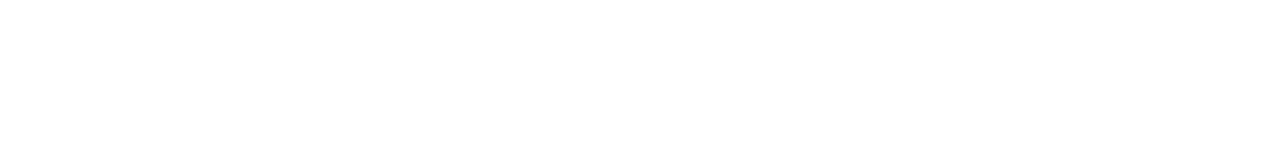
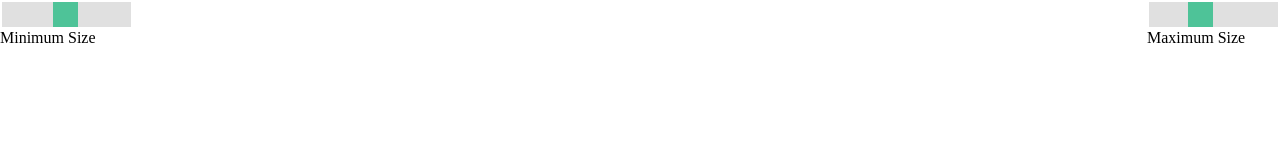
Before and after one commit to edwalters99/JS30WesBos, a plain HTML site: page 08 - Fun with HTML5 Canvas/index.html in a window 1280 px wide. Drawn offline with Linux system fonts and the light colour scheme.

Commit message:
slider functionality added for min and max size

```diff
--- a/08 - Fun with HTML5 Canvas/index.html
+++ b/08 - Fun with HTML5 Canvas/index.html
@@ -1,19 +1,146 @@
 <!DOCTYPE html>
 <html lang="en">
   <head>
-  <meta charset="UTF-8">
+    <meta charset="UTF-8" />
     <title>HTML5 Canvas</title>
   </head>
   <body>
+    <div class="slidecontainer">
+      <div class="sliderinner">
+        <input
+          type="range"
+          min="1"
+          max="100"
+          value="50"
+          class="slider"
+          id="minRangeInput"
+        />
+        Minimum Size
+      </div>
+      <div class="sliderinner">
+        <input
+          type="range"
+          min="100"
+          max="500"
+          value="250"
+          class="slider"
+          id="maxRangeInput"
+        />
+        Maximum Size
+      </div>
+    </div>
     <canvas id="draw" width="800" height="800"></canvas>
     <script>
+      const canvas = document.querySelector('#draw');
+      const ctx = canvas.getContext('2d');
+      canvas.width = window.innerWidth;
+      canvas.height = window.innerHeight;
+      ctx.strokeStyle = '#BADA55';
+      ctx.lineJoin = 'round';
+      ctx.lineCap = 'round';
+      let minWidth = 50;
+      let maxWidth = 250;
+      ctx.lineWidth = (maxWidth - minWidth) / 2 + minWidth;
+
+      let isDrawing = false;
+      let lastX = 0;
+      let lastY = 0;
+      let hue = 0;
+      let direction = true;
+
+      function draw(e) {
+        if (!isDrawing) return; // stop the fn from running when they are not moused down
+        // console.log(minWidth, maxWidth, ctx.lineWidth);
+        ctx.strokeStyle = `hsl(${hue}, 100%, 50%)`;
+        ctx.beginPath();
+        ctx.moveTo(lastX, lastY);
+        ctx.lineTo(e.offsetX, e.offsetY);
+        ctx.stroke();
+        [lastX, lastY] = [e.offsetX, e.offsetY];
+        hue++;
+        if (hue >= 360) {
+          hue = 0;
+        }
+        if (ctx.lineWidth >= maxWidth || ctx.lineWidth <= minWidth) {
+          direction = !direction;
+        }
+        if (direction) {
+          ctx.lineWidth++;
+        } else {
+          ctx.lineWidth--;
+        }
+      }
+
+      canvas.addEventListener('mousedown', (e) => {
+        isDrawing = true;
+        [lastX, lastY] = [e.offsetX, e.offsetY];
+      });
+
+      canvas.addEventListener('mousemove', draw);
+      canvas.addEventListener('mouseup', () => (isDrawing = false));
+      canvas.addEventListener('mouseout', () => (isDrawing = false));
+
+      // sliders
+      const sliderMin = document.getElementById('minRangeInput');
+      const sliderMax = document.getElementById('maxRangeInput');
+
+      sliderMin.oninput = function () {
+        minWidth = Number(this.value);
+        ctx.lineWidth = (maxWidth - minWidth) / 2 + minWidth;
+      };
+
+      sliderMax.oninput = function () {
+        maxWidth = Number(this.value);
+        ctx.lineWidth = (maxWidth - minWidth) / 2 + minWidth;
+      };
     </script>
 
     <style>
-  html, body {
+      html,
+      body {
         margin: 0;
       }
+      .slidecontainer {
+        width: 100%;
+        display: flex;
+        justify-content: space-between;
+      }
+
+      .slider {
+        -webkit-appearance: none;
+        appearance: none;
+        height: 25px;
+        background: #d3d3d3;
+        outline: none;
+        opacity: 0.7;
+        -webkit-transition: 0.2s;
+        transition: opacity 0.2s;
+      }
+
+      .sliderinner {
+        display: flex;
+        flex-direction: column;
+      }
+
+      .slider:hover {
+        opacity: 1;
+      }
+
+      .slider::-webkit-slider-thumb {
+        -webkit-appearance: none;
+        appearance: none;
+        width: 25px;
+        height: 25px;
+        background: #04aa6d;
+        cursor: pointer;
+      }
+
+      .slider::-moz-range-thumb {
+        width: 25px;
+        height: 25px;
+        background: #04aa6d;
+        cursor: pointer;
+      }
     </style>
-
   </body>
 </html>
```
Lines whose indentation alone changed are shown as unchanged.
